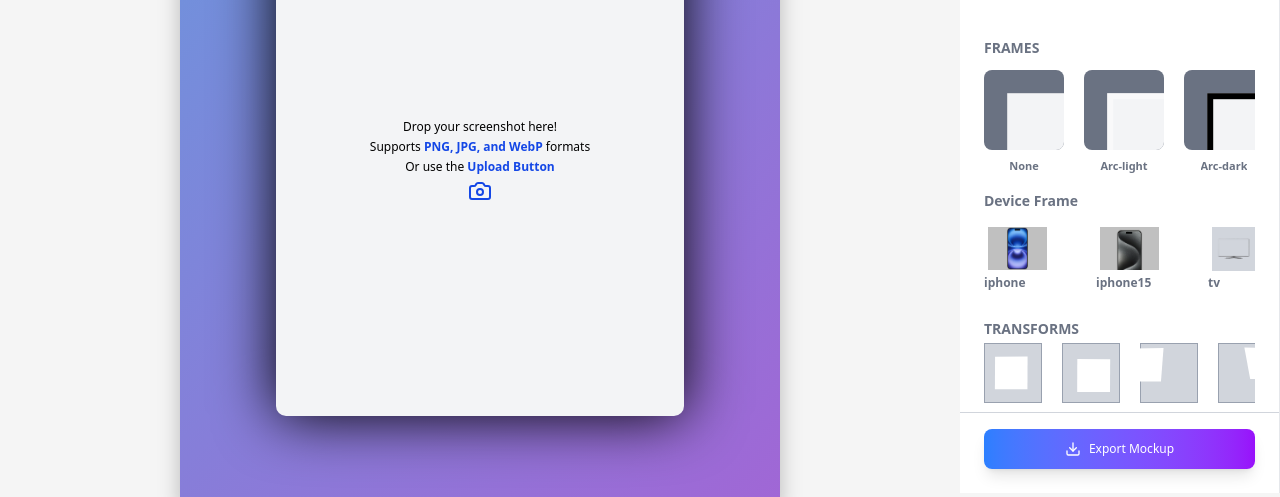
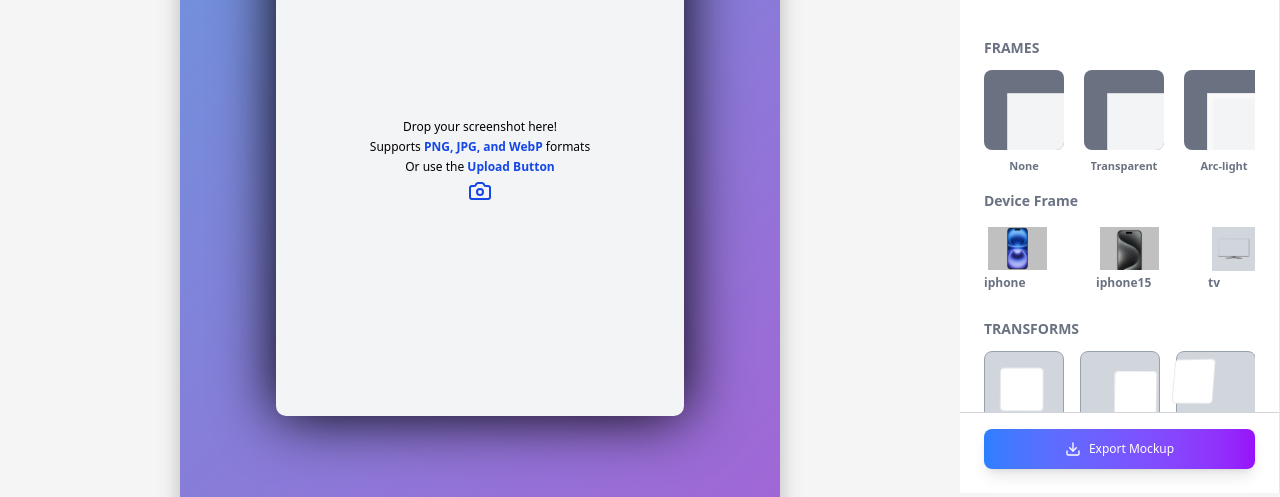
Before and after one commit to begonnerprogrammer/Mockup-Studio4, a React (Vite) app: page / in a window 1280 px wide. Both pictures are taken after a click on the button "Edit". Shown: the part 252-749 px from the top of the page. Built offline with nearby package versions, Linux system fonts and the light colour scheme.

Commit message:
transforms-fixed

```diff
--- a/src/components/tabs/EditTab.jsx
+++ b/src/components/tabs/EditTab.jsx
@@ -70,10 +70,10 @@ const divrotations = [
 
       "2nd-rotation": {
         name: "2nd-rotation",
-        rotationY: "rotateY(5deg)",
+        rotationY: "rotateY(18deg)",
         rotationX: "rotateX(-3deg)",
         perspective: "perspective(1000px)",
-        translateZ: "translateZ(30px)"
+        translateZ: "translateZ(50px)"
       },
 
       "3rd-rotation": {
@@ -233,7 +233,8 @@ const deviceOptions = [
 
 
   const frameOptions = {
-   "Default": { name: 'None',style: { border: "6px solid transparent" }, preview: '⬜' },
+    "None": { name: 'None',style: { border: "none" }, preview: '⬜' },
+   "Default": { name: 'Transparent',style: { border: "6px solid transparent" }, preview: '⬜' },
    "Arc-ght":{ name: 'Arc-light',style: {border:"6px solid rgba(255, 255, 255, 0.5)"}, preview: '⬜' },
     "Rounded":{  name: 'Arc-dark', style:{ border: "6px solid black", borderRadius:0 }, preview: '🔲' },
    "Minimal": { name: 'Minimal',style: { border: "2px solid black" }, preview: '▫️' },
@@ -811,16 +812,13 @@ const changepadding=(value)=>{
 
  {/* Rotations */}
 <div className="space-y-3 mt-4">
-
-        <h3   className={`text-[11px] sm:text-sm  mb-1 font-bold text-gray-500`}>TRANSFORMS</h3>
-        <div className=" flex pb-4 gap-5  overflow-y-scroll
-      [&::-webkit-scrollbar]:h-2 w-[100]
-
+  <h3 className={`text-[11px] sm:text-sm mb-1 font-bold text-gray-500`}>TRANSFORMS</h3>
+  <div className="flex pb-4 gap-3 sm:gap-4 overflow-x-auto py-2
+    [&::-webkit-scrollbar]:h-2
     [&::-webkit-scrollbar-thumb]:bg-gray-600
     [&::-webkit-scrollbar-thumb]:rounded-full
-    align-items-center jusitfy-content-center">
+    items-center">
     {Object.entries(divrotations[0].rotations).map(([key, rotationObj]) => {
-
       const transformValue = [
         rotationObj.perspective,
         rotationObj.rotationY,
@@ -832,23 +830,36 @@ const changepadding=(value)=>{
         .join(" ");
 
       return (
-    <div key={key} className="border bg-gray-300 border-gray-400 p-3"  onClick={() =>{setRotateZ( rotationObj.rotationZ),setRotateX(rotationObj.rotationX),setRotateY(rotationObj.rotationY),setPresPective(rotationObj.perspective),setTranslateZ(rotationObj.translateZ)}}>
+        <div
+          key={key}
+          className="flex-shrink-0 flex flex-col items-center"
+          onClick={() => {
+
+            setPresPective(rotationObj.perspective);
+             setRotateY(rotationObj.rotationY);
+            setRotateX(rotationObj.rotationX);
+             setTranslateZ(rotationObj.translateZ);
+            setRotateZ(rotationObj.rotationZ);
+
+          }}
+        >
+          <div className="p-3 bg-gray-300 border border-gray-400 rounded-lg w-16 h-16 sm:w-20 sm:h-20 flex items-center justify-center">
             <button
-        className={`p-4 text-center h-1 w-1 bg-white transition-all duration-200 hover:scale-105 ${
+              className={`text-center bg-white transition-all duration-200 hover:scale-105 rounded ${
                 selectedFrame === key
-            ? "border-blue-500 bg-blue-50 text-blue-700"
-            : "border-gray-200 bg-gray-400 hover:border-gray-300"
+                  ? "border-2 border-blue-500 bg-blue-50"
+                  : "border border-gray-200 hover:border-gray-300"
               }`}
               style={{
-          transform: transformValue
+                transform: transformValue,
+                width: '80%',
+                height: '80%'
               }}
-
             />
+          </div>
         </div>
       );
     })}
-
-
   </div>
 </div>
 
```
Lines whose indentation alone changed are shown as unchanged.
